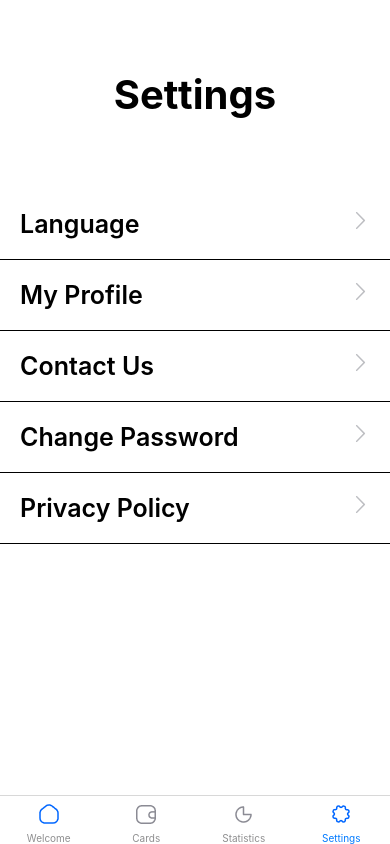
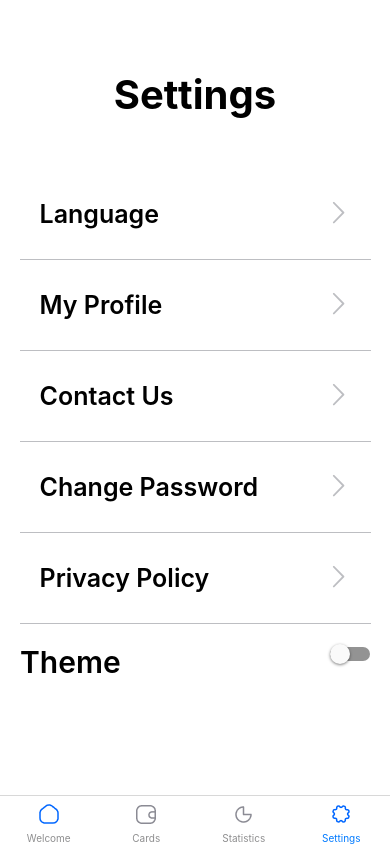
Before and after one commit to FaisalMohammedElorm/rn-assignment5-11016089, a React Native app: screen /Settings in a window 390 px wide. Built offline with nearby package versions, Linux system fonts and the light colour scheme.

Commit message:
screens and switch

```diff
--- a/config/colors.jsx
+++ b/config/colors.jsx
@@ -2,5 +2,6 @@ export default {
  lightgrey: "#BDBEC2",
  white: "#fff",
  blue: "blue",
- black:"#000"
+ black:"#000",
+ linegrey: "#8c887d"
 }
--- a/mock/setData.jsx
+++ b/mock/setData.jsx
@@ -5,35 +5,35 @@ export const setData =[
   {
     id:0,
     title:"Language",
-    icon:<Entypo name="chevron-thin-right" size={20} color={colors.lightgrey} />
+    icon:<Entypo name="chevron-thin-right" size={25} color={colors.lightgrey} />
 
 
   },
   {
     id:1,
     title:"My Profile",
-    icon:<Entypo name="chevron-thin-right" size={20} color={colors.lightgrey} />
+    icon:<Entypo name="chevron-thin-right" size={25} color={colors.lightgrey} />
 
 
   },
   {
     id:2,
     title:"Contact Us",
-    icon:<Entypo name="chevron-thin-right" size={20} color={colors.lightgrey} />
+    icon:<Entypo name="chevron-thin-right" size={25} color={colors.lightgrey} />
 
 
   },
   {
     id:3,
     title:"Change Password",
-    icon:<Entypo name="chevron-thin-right" size={20} color={colors.lightgrey} />
+    icon:<Entypo name="chevron-thin-right" size={25} color={colors.lightgrey} />
 
 
   },
   {
     id:4,
     title:"Privacy Policy",
-    icon:<Entypo name="chevron-thin-right" size={20} color={colors.lightgrey} />
+    icon:<Entypo name="chevron-thin-right" size={25} color={colors.lightgrey} />
 
 
   },
--- a/screens/CardsScreen.jsx
+++ b/screens/CardsScreen.jsx
@@ -1,12 +1,26 @@
-import { View, Text } from 'react-native'
-import React from 'react'
+import { View, Text , StyleSheet} from 'react-native'
+import React, { useContext } from 'react'
+import colors from '../config/colors';
 
 const CardsScreen = () => {
+
   return (
-    <View>
-      <Text>CardsScreen</Text>
+    <View style={styles.container}>
+      <Text style={styles.titleText}>CardsScreen</Text>
     </View>
   )
 }
+const styles = StyleSheet.create({
+  container: {
+    flex:1,
+    alignItems:"center",
+    justifyContent:"center",
+    backgroundColor:colors.white,
 
+  },
+  titleText:{
+    fontSize:30,
+    fontWeight:"600"
+  }
+});
 export default CardsScreen
--- a/screens/SettingsScreen.jsx
+++ b/screens/SettingsScreen.jsx
@@ -1,16 +1,21 @@
-import { View, Text, StyleSheet, FlatList, TouchableOpacity } from 'react-native'
+import { View, Text, StyleSheet, FlatList, TouchableOpacity, Switch } from 'react-native'
 import React from 'react'
 import { Entypo } from '@expo/vector-icons';
 import { setData } from '../mock/setData';
-import colors from "../config/colors.jsx"
+import colors from "../config/colors.jsx";
+
+
+
 const SettingsScreen = () => {
+
   return (
+
     <View style={styles.container}>
       <View style={styles.headerContainer}>
         <Text style={styles.headerText}>Settings</Text>
       </View>
       {/** Settings  */}
-      <View style={{marginTop:70}}>
+      <View style={{marginTop:50}}>
           <FlatList
             data={setData}
             renderItem={({ item }) => (
@@ -28,12 +33,20 @@ const SettingsScreen = () => {
             }
           />
       </View>
+      <View style={styles.themeTextContainer}>
+        <Text style={styles.themeText}>Theme</Text>
+        <Switch />
+      </View>
+
     </View>
+
   )
 }
 const styles = StyleSheet.create({
+
   container: {
-    backgroundColor:colors.white,
+    backgroundColor: colors.white,
+
     flex:1
   },
   headerContainer:{
@@ -43,18 +56,34 @@ const styles = StyleSheet.create({
   },
   headerText:{
     fontSize: 40,
-    fontWeight:"700"
+    fontWeight:"700",
+
   },
   listContainer:{
     padding:20,
     borderBottomWidth:1,
-
+    borderBottomColor: colors.lightgrey,
+    width:"90%",
+    alignSelf:"center"
   },
   titleText:{
     fontSize:25,
     fontWeight:"600",
+
   },
   titleAndIcon:{
+    flexDirection:"row",
+    justifyContent:"space-between",
+    paddingVertical:10,
+
+  },
+  themeText:{
+    fontSize:30,
+    fontWeight:"600",
+
+  },
+  themeTextContainer:{
+    padding:20,
     flexDirection:"row",
     justifyContent:"space-between"
   }
--- a/screens/StatsScreen.jsx
+++ b/screens/StatsScreen.jsx
@@ -1,12 +1,27 @@
-import { View, Text } from 'react-native'
-import React from 'react'
+import { View, Text, StyleSheet } from 'react-native';
+import React from 'react';
+import colors from '../config/colors';
 
 const StatsScreen = () => {
+
   return (
-    <View>
-      <Text>StatsScreen</Text>
+    <View style={styles.container}>
+      <Text style={styles.titleText}>StatsScreen</Text>
     </View>
   )
 }
+const styles = StyleSheet.create({
+  container: {
+    flex:1,
+    alignItems:"center",
+    justifyContent:"center",
+    backgroundColor:colors.white,
+
+  },
+  titleText:{
+    fontSize:30,
+    fontWeight:"600"
+  }
+});
 
 export default StatsScreen
--- a/screens/WelcomeScreen.jsx
+++ b/screens/WelcomeScreen.jsx
@@ -1,11 +1,12 @@
 import { View, Text, StyleSheet, Image, TouchableOpacity , FlatList} from 'react-native'
-import React from 'react'
+import React, { useContext } from 'react'
 import colors from "../config/colors";
 import { FontAwesome } from '@expo/vector-icons';
 import { arrowData } from '../mock/arrowData';
 import { transactionsData } from '../mock/transactionsData';
 
 const WelcomeScreen = () => {
+
   return (
     <View style={styles.wholeScreen}>
       <View style={styles.headerContainer}>
@@ -13,7 +14,7 @@ const WelcomeScreen = () => {
           <Image source={require("../assets/profile.png")} style={styles.profilePic}/>
             <View style={styles.bothTexts}>
             {/** Welcome Text */}
-                <Text style={{color:colors.lightgrey, fontSize:25, fontWeight:"600"}}>Welcome Back,</Text>
+                <Text style={{color:colors.lightgrey, fontSize:25, fontWeight:"600", color: colors.lightgrey }}>Welcome Back,</Text>
                 <View style={styles.textAndIcon}>
                     <Text style={{fontSize:30, fontWeight:"700"}}>Eric Atsu</Text>
                     {/** Search Icon */}
```
Also changed, not shown: App.js (+19 -8 lines).
